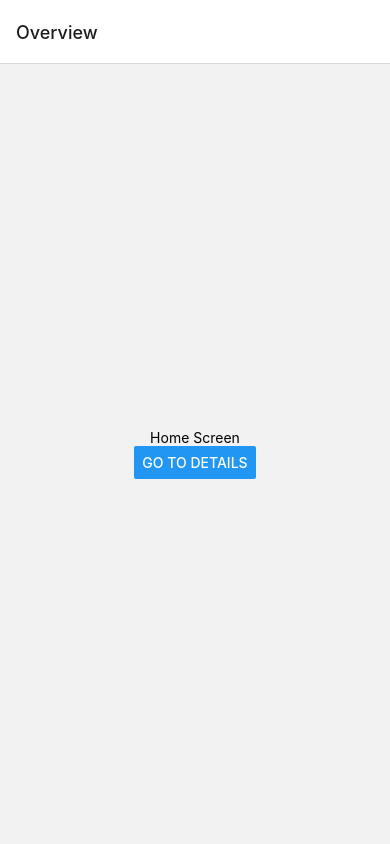
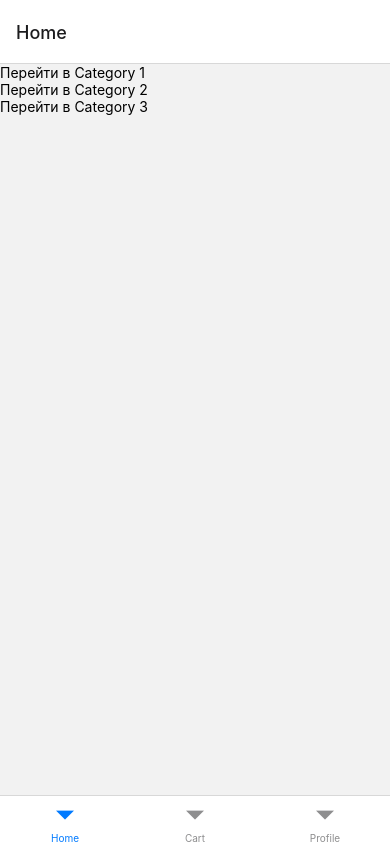
Before and after one commit to Diana-ctrl/ReactNativeApp, a React Native app: screen / in a window 390 px wide. Built offline with nearby package versions, Linux system fonts and the light colour scheme.

Commit message:
Adding tab navigation

```diff
--- a/App.js
+++ b/App.js
@@ -1,75 +1,13 @@
 import React from 'react';
-import {StyleSheet, Text, View, Button} from 'react-native';
 import {NavigationContainer} from '@react-navigation/native';
-import {createNativeStackNavigator} from '@react-navigation/native-stack';
+import {Navigator} from './src/navigation/Navigator';
 
-const Stack = createNativeStackNavigator();
-
-function HomeScreen({navigation}) {
+const App = () => {
   return (
-    <View style={{flex: 1, alignItems: 'center', justifyContent: 'center'}}>
-      <Text>Home Screen</Text>
-      <Button
-        title="Go to Details"
-        onPress={() =>
-          navigation.navigate('Details', {
-            itemId: 86,
-            otherParam: 'anything you want here',
-          })
-        }
-      />
-    </View>
+    <NavigationContainer>
+      <Navigator />
+    </NavigationContainer>
   );
-}
-
-function DetailsScreen({route, navigation}) {
-  const { itemId, otherParam } = route.params;
-  return (
-    <View style={{ flex: 1, alignItems: 'center', justifyContent: 'center' }}>
-      <Text>Details Screen</Text>
-      <Text>itemId: {JSON.stringify(itemId)}</Text>
-      <Text>otherParam: {JSON.stringify(otherParam)}</Text>
-      <Button
-        title="Go to Details... again"
-        onPress={() =>
-          navigation.push('Details', {
-            itemId: Math.floor(Math.random() * 100),
-          })
-        }
-      />
-      <Button title="Go to Home" onPress={() => navigation.navigate('Home')} />
-      <Button title="Go back" onPress={() => navigation.goBack()} />
-      <Button
-        title="Go back to first screen in stack"
-        onPress={() => navigation.popToTop()}
-      />
-    </View>
-  );
-}
-class App extends React.Component {
-  render() {
-    return (
-      <NavigationContainer>
-        <Stack.Navigator>
-          <Stack.Screen
-            name="Home"
-            component={HomeScreen}
-            options={{title: 'Overview'}}
-          />
-          <Stack.Screen name="Details" component={DetailsScreen} />
-        </Stack.Navigator>
-      </NavigationContainer>
-    );
-  }
-}
-
-const styles = StyleSheet.create({
-  container: {
-    flex: 1,
-    backgroundColor: '#fff',
-    alignItems: 'center',
-    justifyContent: 'center',
-  },
-});
+};
 
 export default App;
--- /dev/null
+++ b/src/navigation/Navigator.js
@@ -0,0 +1,51 @@
+import React from 'react';
+import {createNativeStackNavigator} from '@react-navigation/native-stack';
+import {Cart} from '../screens/CartScreen';
+import {Profile} from '../screens/ProfileScreen';
+import {Home} from '../screens/HomeScreen';
+import {Category1} from '../screens/Category1';
+import {Category2} from '../screens/Category2';
+import {Category3} from '../screens/Category3';
+import {createBottomTabNavigator} from '@react-navigation/bottom-tabs';
+
+const Stack = createNativeStackNavigator();
+const Tab = createBottomTabNavigator();
+
+export const Navigator = () => {
+  const TabStack = () => {
+    return (
+      <Tab.Navigator>
+        <Tab.Screen name="Home" component={Home} />
+        <Tab.Screen name="Cart" component={Cart} />
+        <Tab.Screen name="Profile" component={Profile} />
+      </Tab.Navigator>
+    );
+  };
+
+  return (
+    <Stack.Navigator>
+      <Stack.Screen
+        options={{
+          headerShown: false,
+        }}
+        name="Tab"
+        component={TabStack}
+      />
+      <Stack.Screen
+        name="Category1"
+        component={Category1}
+        options={{title: 'Category first'}}
+      />
+      <Stack.Screen
+        name="Category2"
+        component={Category2}
+        options={{title: 'Category second'}}
+      />
+      <Stack.Screen
+        name="Category3"
+        component={Category3}
+        options={{title: 'Category Third'}}
+      />
+    </Stack.Navigator>
+  );
+};
--- /dev/null
+++ b/src/screens/CartScreen.js
@@ -0,0 +1,17 @@
+import React from 'react';
+import {Text, TouchableOpacity, View} from 'react-native';
+import {useNavigation} from '@react-navigation/native';
+
+export const Cart = () => {
+  const navigation = useNavigation();
+  const handler = () => {
+    navigation.navigate('Profile');
+  };
+  return (
+    <View>
+      <TouchableOpacity onPress={() => handler()}>
+        <Text>Перейти в Profile</Text>
+      </TouchableOpacity>
+    </View>
+  );
+};
--- /dev/null
+++ b/src/screens/Category1.js
@@ -0,0 +1,9 @@
+import React from 'react';
+import {Text, TouchableOpacity} from 'react-native';
+export const Category1 = () => {
+  return (
+    <TouchableOpacity>
+      <Text>Category1</Text>
+    </TouchableOpacity>
+  );
+};
--- /dev/null
+++ b/src/screens/Category2.js
@@ -0,0 +1,12 @@
+import React from 'react';
+import {Text, TouchableOpacity, View} from 'react-native';
+
+export const Category2 = () => {
+  return (
+    <View>
+      <TouchableOpacity>
+        <Text>Category2</Text>
+      </TouchableOpacity>
+    </View>
+  );
+};
--- /dev/null
+++ b/src/screens/Category3.js
@@ -0,0 +1,12 @@
+import React from 'react';
+import {Text, TouchableOpacity, View} from 'react-native';
+
+export const Category3 = () => {
+  return (
+    <View>
+      <TouchableOpacity>
+        <Text>Category3</Text>
+      </TouchableOpacity>
+    </View>
+  );
+};
--- /dev/null
+++ b/src/screens/HomeScreen.js
@@ -0,0 +1,30 @@
+import React from 'react';
+import {Text, TouchableOpacity, View} from 'react-native';
+import {useNavigation} from '@react-navigation/native';
+
+export const Home = () => {
+  const navigation = useNavigation();
+  const handlerForCategory1 = () => {
+    navigation.navigate('Category1');
+  };
+  const handlerForCategory2 = () => {
+    navigation.navigate('Category2');
+  };
+  const handlerForCategory3 = () => {
+    navigation.navigate('Category3');
+  };
+
+  return (
+    <View>
+      <TouchableOpacity onPress={() => handlerForCategory1()}>
+        <Text>Перейти в Category 1</Text>
+      </TouchableOpacity>
+      <TouchableOpacity onPress={() => handlerForCategory2()}>
+        <Text>Перейти в Category 2</Text>
+      </TouchableOpacity>
+      <TouchableOpacity onPress={() => handlerForCategory3()}>
+        <Text>Перейти в Category 3</Text>
+      </TouchableOpacity>
+    </View>
+  );
+};
--- /dev/null
+++ b/src/screens/ProfileScreen.js
@@ -0,0 +1,10 @@
+import React from 'react';
+import {Text, View} from 'react-native';
+
+export const Profile = () => {
+  return (
+    <View>
+      <Text>Profile</Text>
+    </View>
+  );
+};
```
Also changed, not shown: package.json (+6 -1 lines), src/components/Container.js (added, +18 -0 lines), src/assets/home-button-for-interface.png (added), 1 other file (tests, documents, lock files or other folders).
